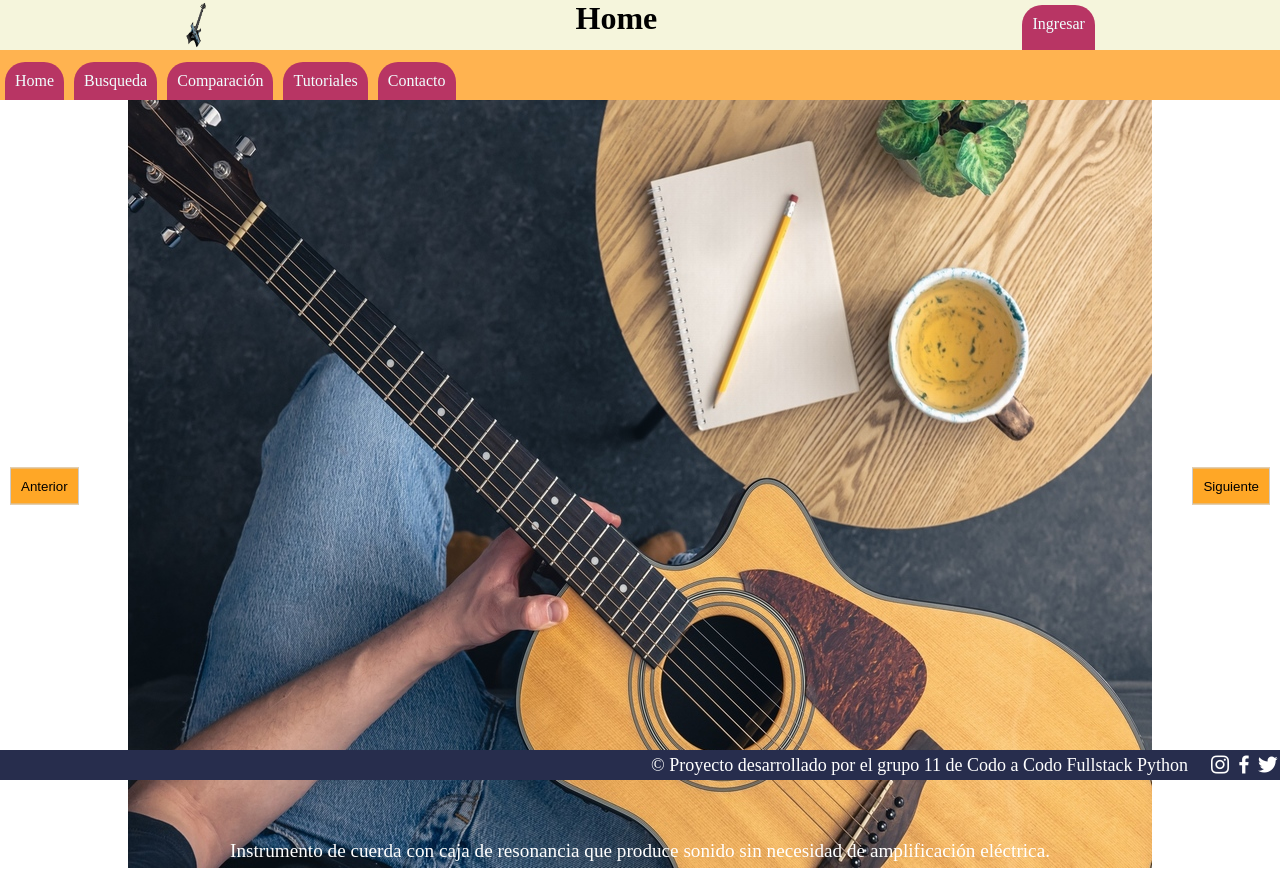
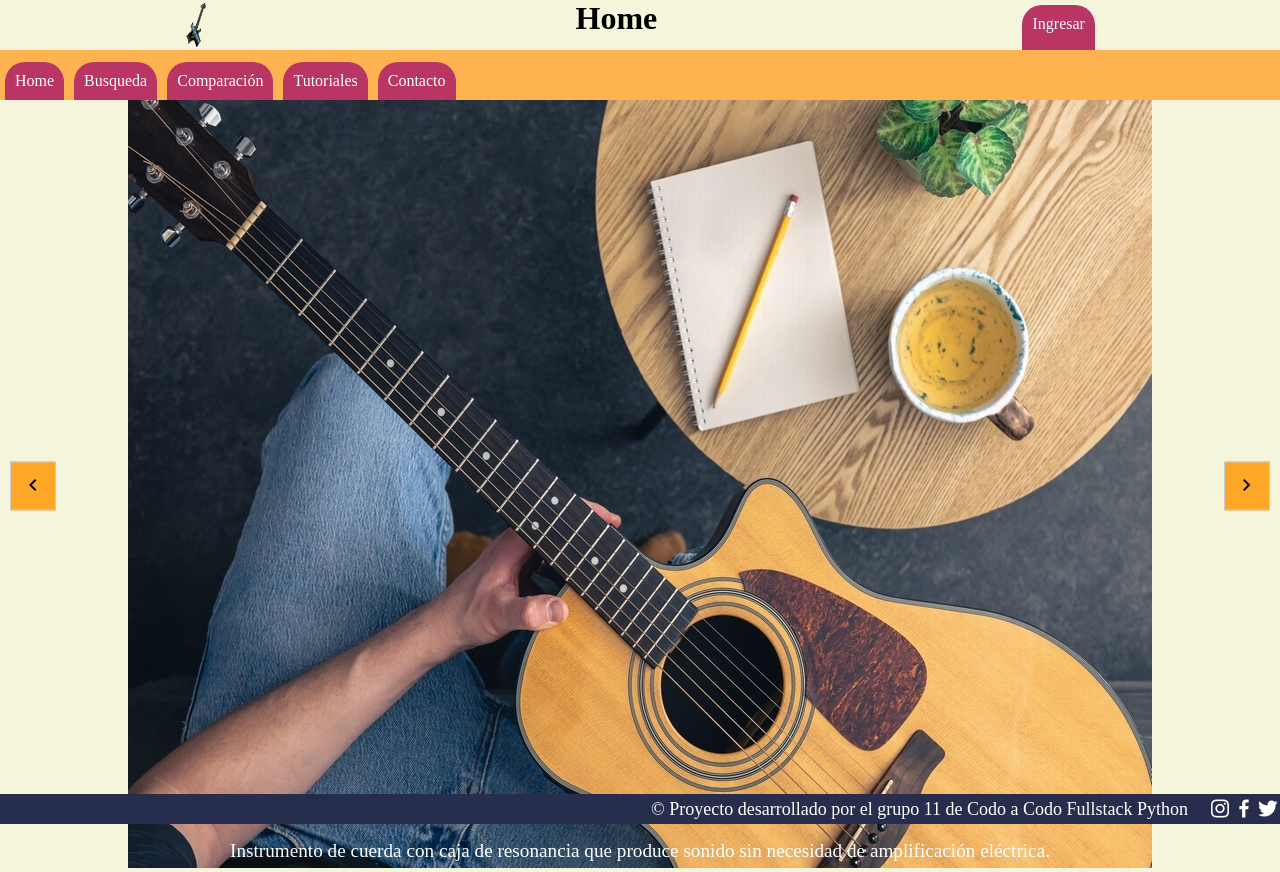
Before and after one commit to teotronic5438/grupo11, a plain HTML site: page index.html in a window 1280 px wide. Drawn offline with nearby package versions, Linux system fonts and the light colour scheme.

Commit message:
agregando carrusel sin botstrap

```diff
--- a/css/style.css
+++ b/css/style.css
@@ -1,5 +1,8 @@
+body{
+    background-color: beige;
+}
 main{
-    height: 80vh;
+    height: 84vh;
 }
 .carousel {
     position: relative;
@@ -55,5 +58,5 @@ main{
 
 footer{
     position: relative;
-    margin-top: 10px;
+    margin-top: 22px;
 }
--- a/index.html
+++ b/index.html
@@ -10,6 +10,7 @@
     <!-- estilos propios de index -->
     <link rel="stylesheet" href="./css/style.css">
     <!-- estilos para google icons -->
+    <link rel="stylesheet" href="https://fonts.googleapis.com/css2?family=Material+Symbols+Outlined:opsz,wght,FILL,GRAD@24,400,0,0" />
 </head>
 <body>
     <header>
@@ -43,8 +44,12 @@
               </div>
               <!-- Agrega más imágenes según necesites -->
             </div>
-            <button class="carousel-button prev">Anterior</button>
-            <button class="carousel-button next">Siguiente</button>
+            <button class="carousel-button prev">
+                <span class="material-symbols-outlined">chevron_left</span>
+            </button>
+            <button class="carousel-button next">
+                <span class="material-symbols-outlined">chevron_right</span>
+            </button>
         </div>
     </main>
     <footer>
```
